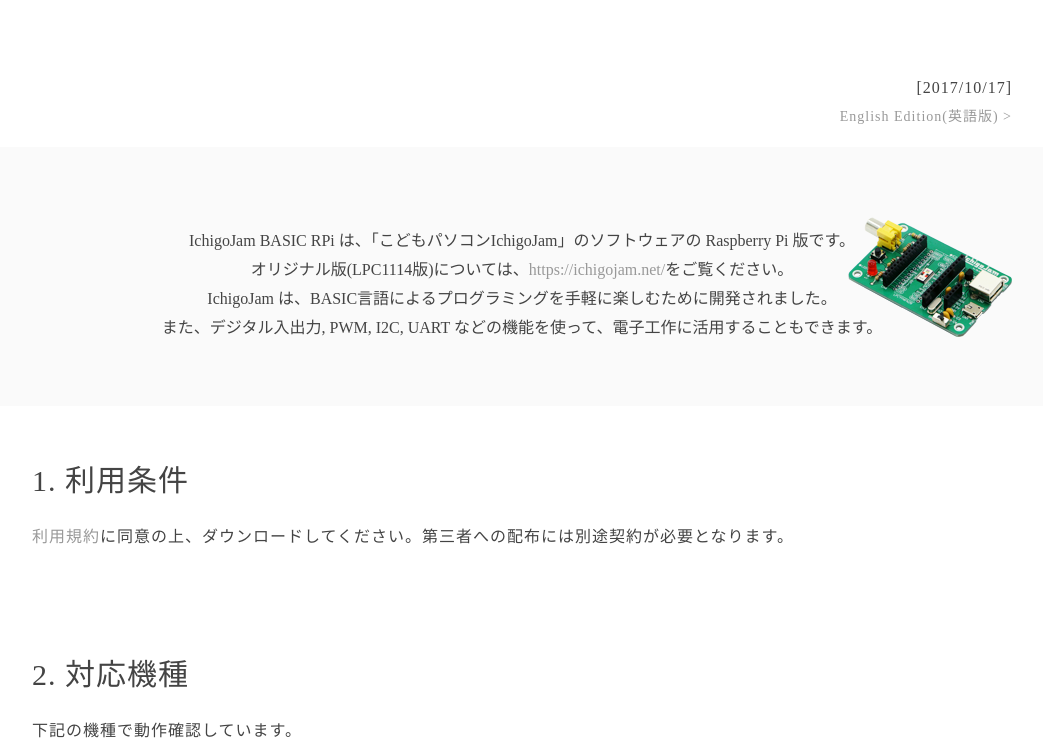
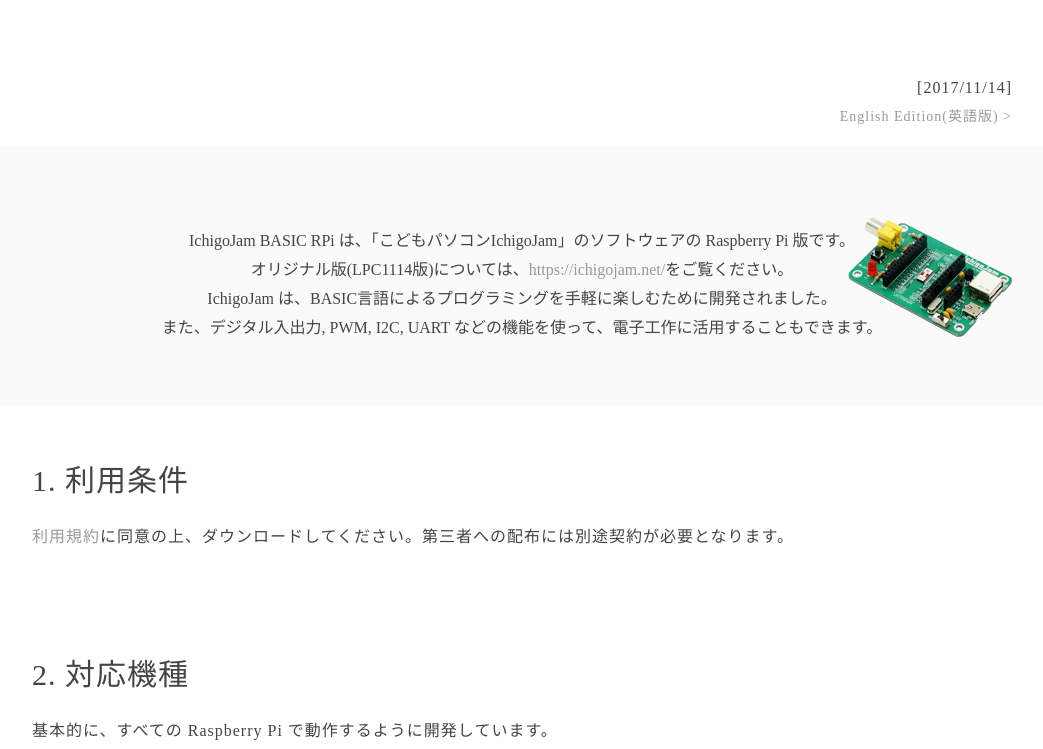
Before and after one commit to IchigoJam/RPi, a plain HTML site: page docs/index_ja.html in a window 1280 px wide. Shown: the part 348-1097 px from the top of the page, without its empty margins (118-1161 px from the left). Drawn offline with Linux system fonts and the light colour scheme.

Commit message:
Basic Compatibility

```diff
--- a/docs/index_ja.html
+++ b/docs/index_ja.html
@@ -17,7 +17,7 @@
 
 <div id="title">
 	<h1>IchigoJam BASIC RPi1.2 ドキュメント</h1>
-	<p>[2017/10/17]</p>
+	<p>[2017/11/14]</p>
 	<p><a href="index.html">English Edition(英語版) &gt;</a></p>
 </div><!-- /#title -->
 
@@ -38,7 +38,10 @@
 
 	<div>
 		<h2>2. 対応機種</h2>
-		<p>下記の機種で動作確認しています。</p>
+		<p>
+		  基本的に、すべての Raspberry Pi で動作するように開発しています。<br/>
+		  こちらで動作確認済の機種は下記です。
+		</p>
 		<ul>
 				<li>Raspberry Pi 3 Model B V1.2</li>
 				<li>Raspberry Pi Zero V1.3</li>
```
Also changed, not shown: docs/index.html (+5 -2 lines).
